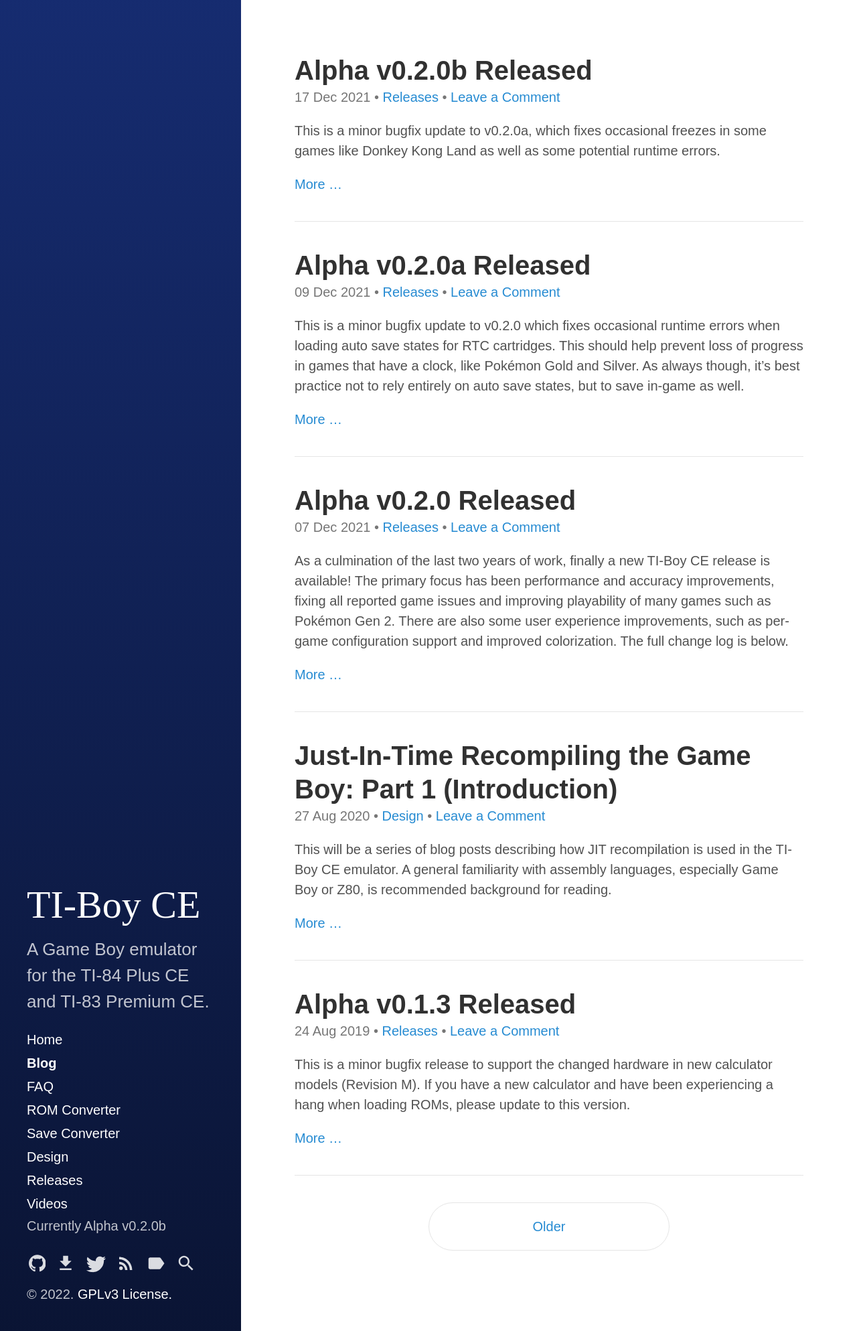
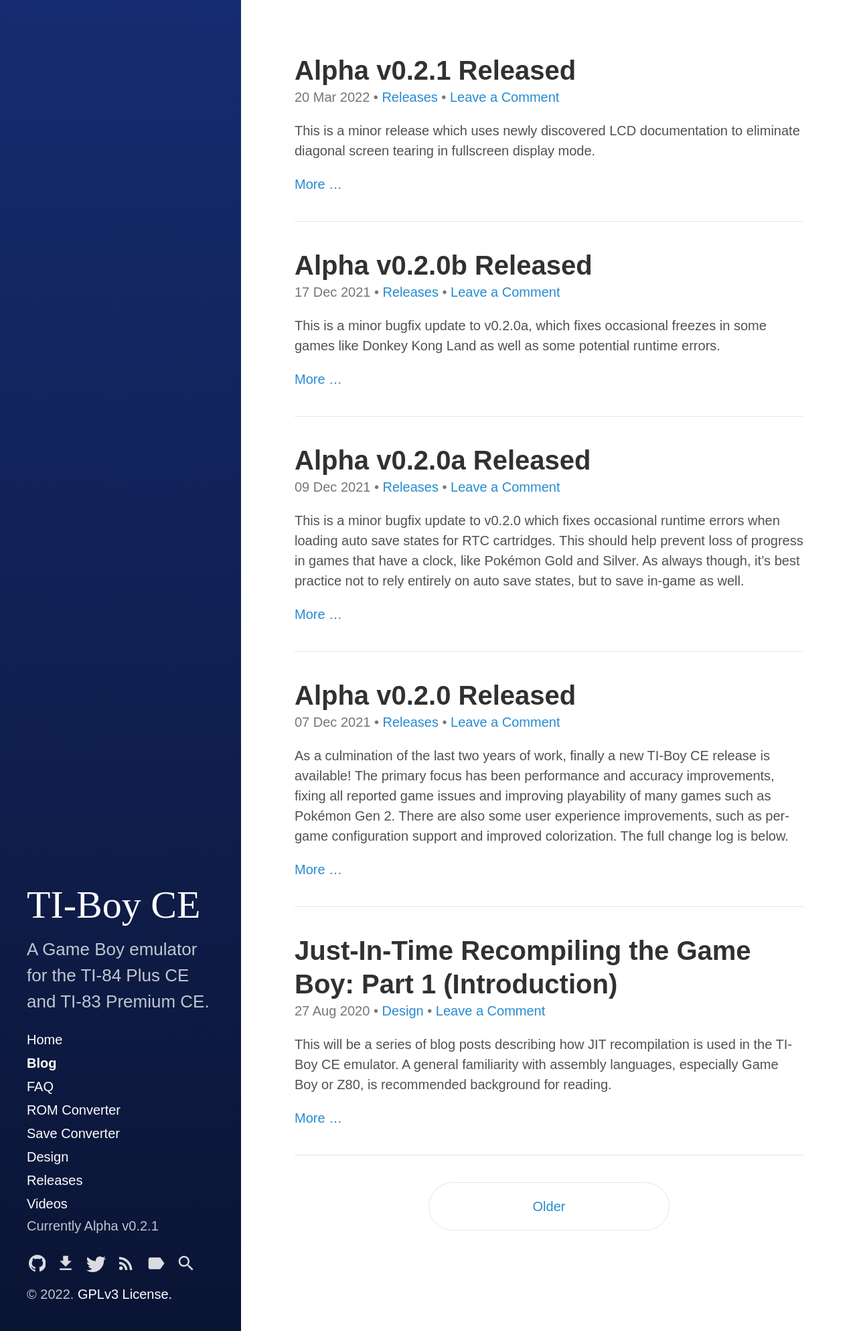
Before and after one commit to calc84maniac/tiboyce, a Jekyll site: the page built from blog/index.html, in a window 1280 px wide. Shown: the whole page at 67% size. Built offline with Jekyll 4.4.1, drawn with Linux system fonts in a browser that asks for light colours; the list of posts is cut into pages by our own code; comment, search, counter and statistics services are not loaded; some of the changed lines change nothing that is shown.

Commit message:
Release alpha v0.2.1

```diff
--- a/_config.yml
+++ b/_config.yml
@@ -27,7 +27,7 @@
   - jekyll-paginate
 
 # Custom vars
-version:            Alpha v0.2.0b
+version:            Alpha v0.2.1
 sidebar_home_link:  true
 sidebar_blog_link:  '/blog/'    # By default, your home page is your blog
                                 # page. If you change your paginate_path,
--- /dev/null
+++ b/_posts/2022-03-20-alpha-v0-2-1-released.md
@@ -0,0 +1,26 @@
+---
+layout: post
+title: "Alpha v0.2.1 Released"
+categories:
+  - Releases
+tags:
+  - Release
+---
+
+This is a minor release which uses newly discovered LCD documentation to eliminate diagonal screen tearing in fullscreen display mode.
+
+Additionally, it lays groundwork for future Game Boy Color rendering by allowing 8 bits per pixel without doubling the framebuffer RAM usage.
+
+In this release, I also leverage the 8-bit framebuffers to greatly improve performance when sprite palettes are changed mid-frame.
+
+You can download the release from [GitHub](https://github.com/calc84maniac/tiboyce/releases).
+
+## Changelog
+
+### Changed
+-   Now using 8 bits per pixel in all display modes, eliminating code for special-casing 4-bit pixels.
+-   Emulator overlays are horizontally stretched in fullscreen mode, as required by the tearing fix.
+
+### Fixed
+-   Fixed diagonal screen tearing in fullscreen display modes by using VSYNC interface and interlaced scan.
+-   Greatly improved performance of frame rendering when sprite palettes are changed mid-frame.
```
